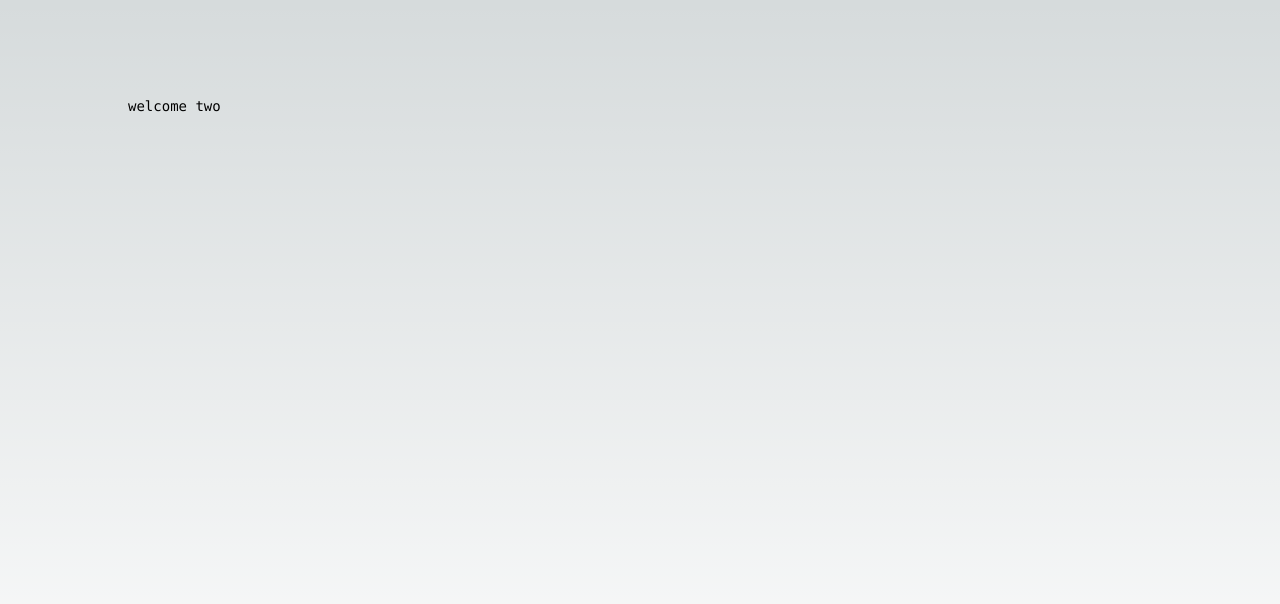
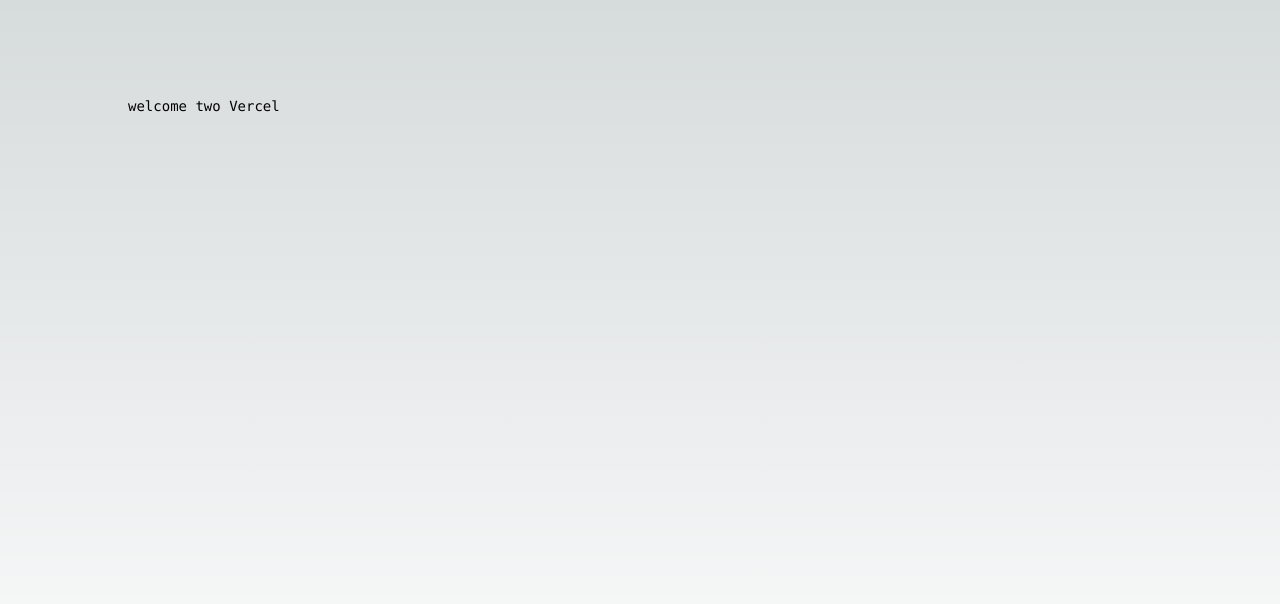
Before and after one commit to egypay0/lms, a Next.js app: page / in a window 1280 px wide. Shown: the top 604 px of the page. Built offline with nearby package versions, Linux system fonts and the light colour scheme.

Commit message:
test git

```diff
--- a/app/page.js
+++ b/app/page.js
@@ -4,7 +4,7 @@
   return (
     <main className="flex min-h-screen flex-col items-center justify-between p-24">
       <div className="z-10 max-w-5xl w-full items-center justify-between font-mono text-sm lg:flex">
-           welcome two
+           welcome two Vercel
 
       </div>
 
```
